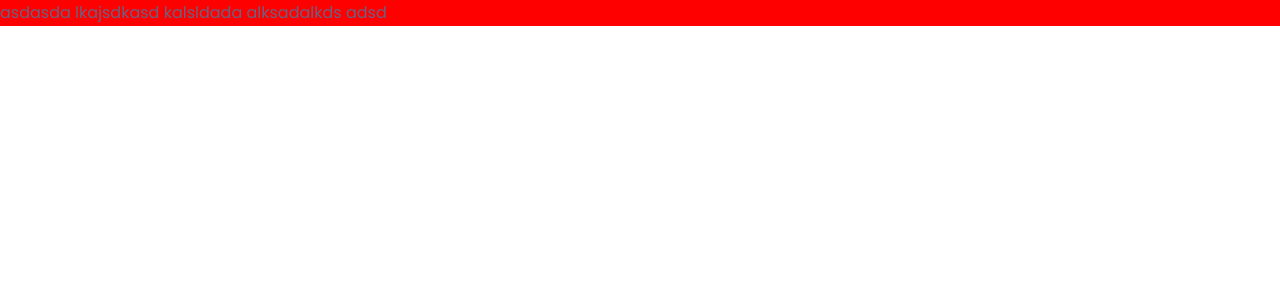
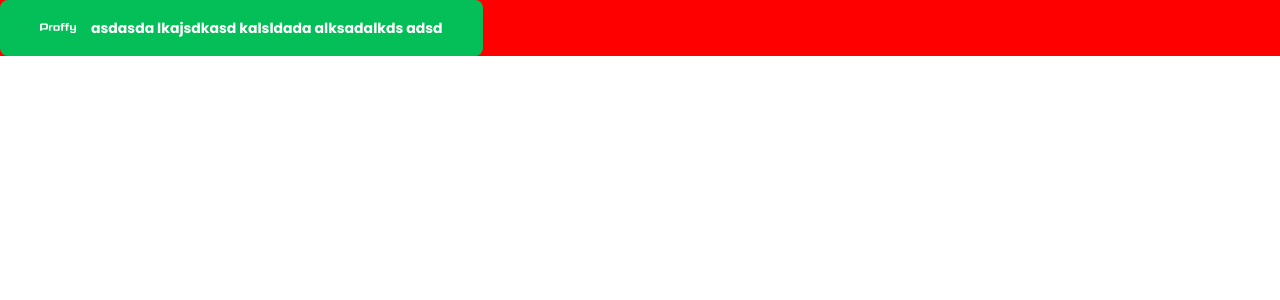
Before and after one commit to oMatheusCaetano/proffy, a React (Create React App) app: page / in a window 1280 px wide. Shown: the top 300 px of the page. Built offline with nearby package versions, Linux system fonts and the light colour scheme.

Commit message:
Created button component

```diff
--- /dev/null
+++ b/src/components/atoms/button/Button/index.tsx
@@ -0,0 +1,23 @@
+import { ThemeColors } from '@/styles/theme';
+import React from 'react';
+
+import { AvailableIcons } from '@/components/atoms/img/Icon';
+
+import { Container, StyledIcon } from './styles';
+
+type Props = {
+  background?: ThemeColors,
+  iconName?: AvailableIcons,
+  big?: boolean
+}
+
+const Button: React.FC<Props> = ({
+  children, iconName, background = ThemeColors.success, big = false,
+}) => (
+  <Container background={background} big={big}>
+    {iconName && <StyledIcon iconName={iconName} size={big ? 56 : 36} />}
+    <span>{children}</span>
+  </Container>
+);
+
+export default Button;
--- /dev/null
+++ b/src/components/atoms/button/Button/styles.ts
@@ -0,0 +1,37 @@
+import { css } from 'styled-components';
+import { styled, ThemeColors } from '@/styles/theme';
+import { darken } from 'polished';
+
+import Icon from '@/components/atoms/img/Icon';
+
+export interface ContainerProps { background: ThemeColors, big: boolean }
+
+export const Container = styled.button<ContainerProps>`
+  display: flex;
+  align-items: center;
+  line-height: 26px;
+  color: white;
+  font-weight: bold;
+  background: ${({ background }) => background};
+  border: none;
+  border-radius: ${({ theme }) => theme.borderRadius};
+  height: 56px;
+  padding: 0 40px;
+  transition: .3s;
+
+  &:hover {
+    background: ${({ background }) => darken(0.1, background)};
+  }
+
+  ${({ big }) => big && css`
+    span {
+      font-size: 24px;
+    }
+
+    height: 104px;
+  `}
+`;
+
+export const StyledIcon = styled(Icon)`
+  margin-right: 15px;
+`;
--- a/src/components/atoms/img/Icon/index.tsx
+++ b/src/components/atoms/img/Icon/index.tsx
@@ -7,11 +7,14 @@ export enum AvailableIcons {
 interface IconProps extends InputHTMLAttributes<HTMLImageElement> {
   iconName: AvailableIcons
   size?: number
-  alt?: string
+  alt?: string,
+  className?: string,
 }
 
-const Icon: React.FC<IconProps> = ({ iconName, size, alt = '' }) => (
-  <img src={`/icons/${iconName}`} alt={alt} width={size} />
+const Icon: React.FC<IconProps> = ({
+  iconName, size, alt = '', className,
+}) => (
+  <img src={`/icons/${iconName}`} alt={alt} width={size} className={className} />
 );
 
 export default Icon;
--- a/src/components/atoms/text/Text/index.tsx
+++ b/src/components/atoms/text/Text/index.tsx
@@ -5,8 +5,8 @@ import { Container } from './styles';
 
 type Props = { color?: ThemeColors }
 
-const Icon: React.FC<Props> = ({ children, color = ThemeColors.text }) => (
+const Text: React.FC<Props> = ({ children, color = ThemeColors.text }) => (
   <Container color={color}>{children}</Container>
 );
 
-export default Icon;
+export default Text;
--- a/src/pages/Hero/index.tsx
+++ b/src/pages/Hero/index.tsx
@@ -1,6 +1,7 @@
 import React from 'react';
 
-import Text from '@/components/atoms/text/Text';
+import { AvailableIcons } from '@/components/atoms/img/Icon';
+import Button from '@/components/atoms/button/Button';
 
 import {
   Container,
@@ -8,7 +9,9 @@ import {
 
 const Hero: React.FC = () => (
   <Container>
-    <Text>asdasda lkajsdkasd kalsldada alksadalkds adsd</Text>
+    <Button iconName={AvailableIcons.logo}>
+      asdasda lkajsdkasd kalsldada alksadalkds adsd
+    </Button>
   </Container>
 );
 
--- a/src/styles/global.ts
+++ b/src/styles/global.ts
@@ -39,7 +39,6 @@ export default createGlobalStyle`
   }
 
   h4 {
-    font-size: 24px;
     font-family: Archivo, sans-serif;
   }
 
--- a/src/styles/theme.ts
+++ b/src/styles/theme.ts
@@ -23,11 +23,19 @@ export enum ThemeBreakpoints {
 export enum ThemeColors {
   text = '#6a6180',
   textLighten = '#d4c2ff',
+
+  primary = '#8257E5',
+  success = '#04BF58',
+}
+
+export enum Params {
+  borderRadius = '8px',
 }
 
 export const theme = {
   breakpoints: ThemeBreakpoints,
   colors: ThemeColors,
+  ...Params,
 };
 
 export type Theme = typeof theme;
```
